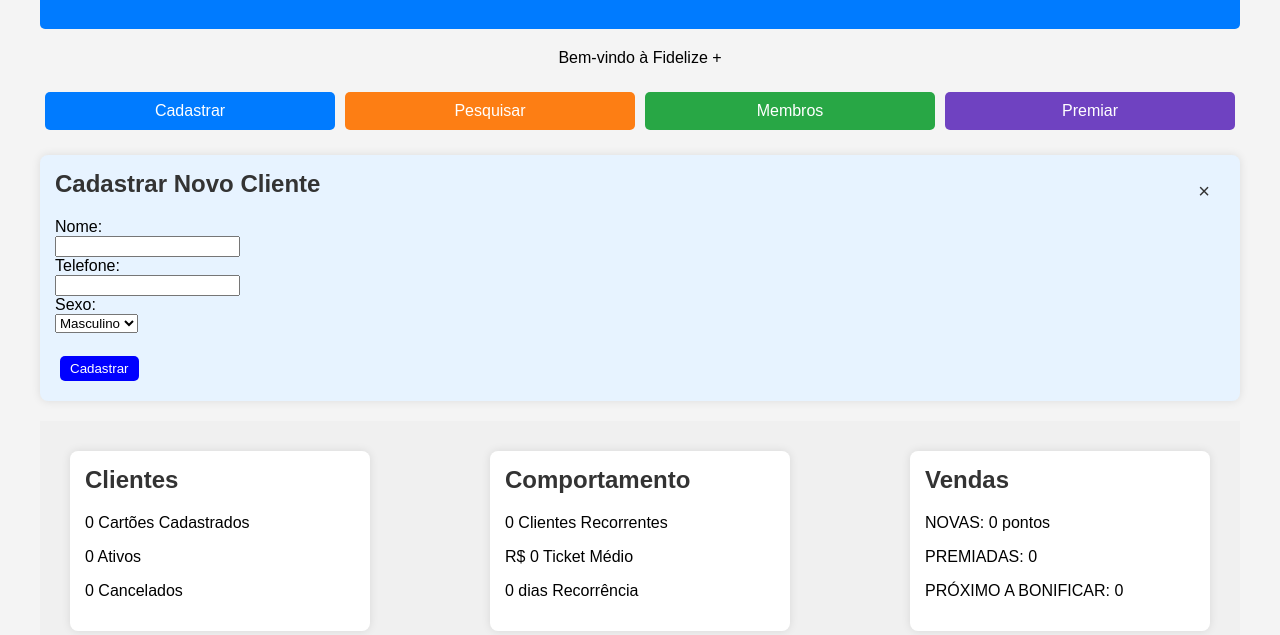
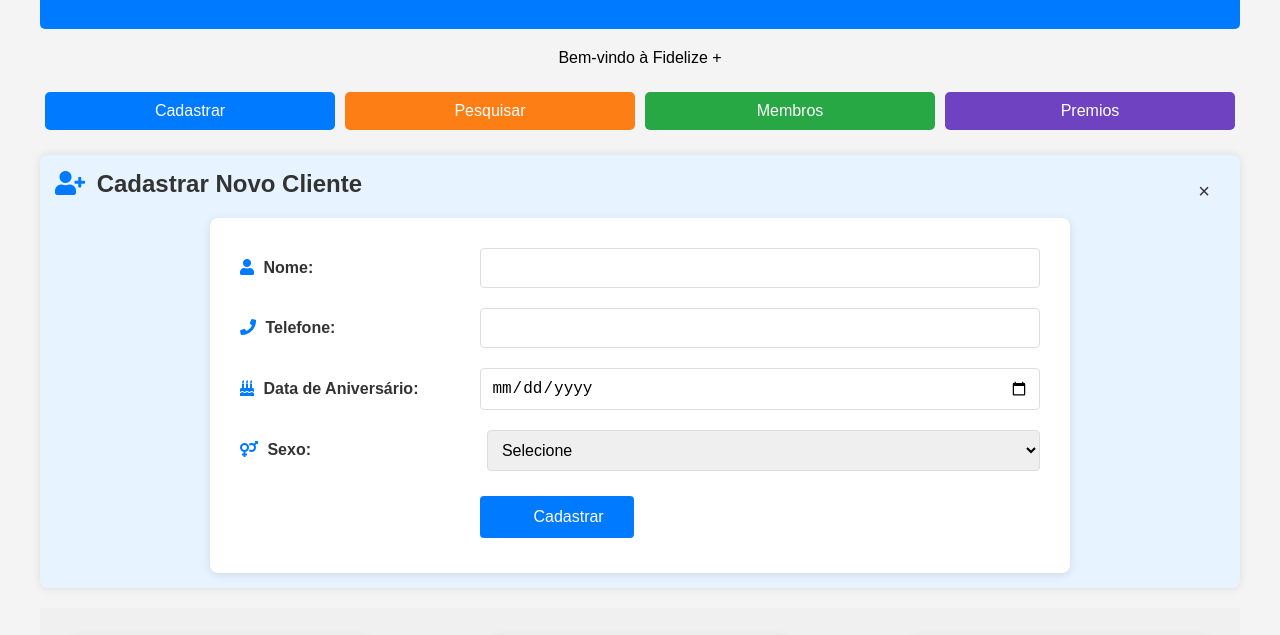
Before and after one commit to SrBauer/FidelizeMais, a plain HTML site: page dashboard.html in a window 1280 px wide. Both pictures are taken after a click on the button "Cadastrar". Shown: the part 91-726 px from the top of the page. Drawn offline with Linux system fonts and the light colour scheme.

Commit message:
Feature do dashbord adicionado o campo de aniversario

```diff
--- a/assets/css/dashboard.css
+++ b/assets/css/dashboard.css
@@ -119,7 +119,7 @@
 }
 
 #membrosTable th {
-    background-color: #67c089; /* Cor de fundo do cabeçalho da tabela */
+    background-color: #67c089;
     color: white;
     text-align: center;
 }
@@ -138,16 +138,42 @@
 }
 
 #membrosTable td button {
-    padding: 5px 10px;
-    background-color: #007bff;
+    padding: 8px;
+    margin: 2px;
+    background-color: transparent;
     border: none;
-    color: white;
-    border-radius: 5px;
+    color: #007bff;
     cursor: pointer;
+    font-size: 16px;
+    transition: color 0.3s ease;
 }
 
 #membrosTable td button:hover {
-    background-color: #0056b3;
+    color: #0056b3;
+}
+
+#membrosTable td button:nth-child(1) {
+    color: #ffc107;
+}
+
+#membrosTable td button:nth-child(1):hover {
+    color: #e0a800;
+}
+
+#membrosTable td button:nth-child(2) {
+    color: #28a745;
+}
+
+#membrosTable td button:nth-child(2):hover {
+    color: #218838;
+}
+
+#membrosTable td button:nth-child(3) {
+    color: #dc3545;
+}
+
+#membrosTable td button:nth-child(3):hover {
+    color: #c82333;
 }
 
 table {
@@ -296,3 +322,98 @@
 #resultadoPesquisa td button:hover {
     background-color: #0056b3;
 }
+
+/* Estilos para o formulário de cadastro */
+#cadastroForm {
+    width: 100%;
+    max-width: 600px;
+    margin: 0 auto;
+    padding: 20px;
+    background-color: #ffffff;
+    border-radius: 8px;
+    box-shadow: 0 2px 10px rgba(0, 0, 0, 0.1);
+}
+
+.form-group {
+    margin-bottom: 20px;
+}
+
+.form-group label {
+    display: block;
+    margin-bottom: 5px;
+    font-weight: bold;
+    color: #333;
+}
+
+.form-group input,
+.form-group select {
+    width: 100%;
+    padding: 10px;
+    border: 1px solid #ddd;
+    border-radius: 4px;
+    font-size: 16px;
+}
+
+.form-group input:focus,
+.form-group select:focus {
+    outline: none;
+    border-color: #007bff;
+    box-shadow: 0 0 0 2px rgba(0, 123, 255, 0.25);
+}
+
+#cadastroForm button {
+    width: 100%;
+    padding: 12px;
+    background-color: #007bff;
+    color: white;
+    border: none;
+    border-radius: 4px;
+    font-size: 16px;
+    cursor: pointer;
+    transition: background-color 0.3s ease;
+}
+
+#cadastroForm button:hover {
+    background-color: #0056b3;
+}
+
+/* Media queries para responsividade */
+@media screen and (min-width: 768px) {
+    #cadastroForm {
+        padding: 30px;
+    }
+
+    .form-group {
+        display: flex;
+        align-items: center;
+    }
+
+    .form-group label {
+        width: 30%;
+        margin-bottom: 0;
+        margin-right: 10px;
+    }
+
+    .form-group input,
+    .form-group select {
+        width: 70%;
+    }
+
+    #cadastroForm button {
+        width: auto;
+        padding: 12px 30px;
+        margin-left: 30%;
+    }
+}
+
+@media screen and (min-width: 1024px) {
+    #cadastroForm {
+        max-width: 800px;
+    }
+}
+
+/* Estilos para os ícones */
+.fas {
+    margin-right: 5px;
+    color: #007bff;
+}
--- a/assets/js/dashboard.js
+++ b/assets/js/dashboard.js
@@ -31,11 +31,13 @@
 function cadastrarCliente() {
     const nome = document.getElementById('nome').value;
     const telefone = document.getElementById('telefone').value;
+    const aniversario = document.getElementById('aniversario').value;
     const sexo = document.getElementById('sexo').value;
 
     const cliente = {
         nome: nome,
         telefone: telefone,
+        aniversario: aniversario,
         sexo: sexo,
         pontos: 0,
         historicoPontos: []
@@ -61,14 +63,44 @@
         tr.innerHTML = `
             <td>${cliente.nome}</td>
             <td>${cliente.telefone}</td>
+            <td>${formatarData(cliente.aniversario)}</td>
             <td>${cliente.pontos}</td>
             <td>
-                <button onclick="adicionarPontos(${index})">Adicionar Pontos</button>
-                <button onclick="resgatarPremio(${index})">Resgatar</button>
+                <button onclick="editarCliente(${index})" title="Editar"><i class="fas fa-edit"></i></button>
+                <button onclick="adicionarPontos(${index})" title="Adicionar Pontos"><i class="fas fa-plus-circle"></i></button>
+                <button onclick="resgatarPremio(${index})" title="Resgatar Prêmio"><i class="fas fa-gift"></i></button>
             </td>
         `;
         membrosList.appendChild(tr);
     });
+}
+
+function formatarData(data) {
+    if (!data) return '';
+    const [ano, mes, dia] = data.split('-');
+    return `${dia}/${mes}/${ano}`;
+}
+
+function editarCliente(index) {
+    const cliente = clientes[index];
+    const novoNome = prompt('Novo nome:', cliente.nome);
+    const novoTelefone = prompt('Novo telefone:', cliente.telefone);
+    const novoAniversario = prompt('Nova data de aniversário (AAAA-MM-DD):', cliente.aniversario);
+    const novoSexo = prompt('Novo sexo (masculino/feminino/outro):', cliente.sexo);
+
+    if (novoNome && novoTelefone && novoAniversario && novoSexo) {
+        cliente.nome = novoNome;
+        cliente.telefone = novoTelefone;
+        cliente.aniversario = novoAniversario;
+        cliente.sexo = novoSexo;
+
+        localStorage.setItem('clientes', JSON.stringify(clientes));
+        listarMembros();
+        atualizarDashboard();
+        alert('Cliente atualizado com sucesso!');
+    } else {
+        alert('Por favor, preencha todos os campos corretamente.');
+    }
 }
 
 function adicionarPontos(index) {
--- a/dashboard.html
+++ b/dashboard.html
@@ -6,6 +6,7 @@
     <meta name="viewport" content="width=device-width, initial-scale=1.0">
     <title>Dashboard</title>
     <link rel="stylesheet" href="./assets/css/dashboard.css">
+    <link rel="stylesheet" href="https://cdnjs.cloudflare.com/ajax/libs/font-awesome/5.15.3/css/all.min.css">
 </head>
 
 <body>
@@ -23,25 +24,36 @@
             <button class="button blue" data-section="cadastrar">Cadastrar</button>
             <button class="button orange" data-section="pontuar">Pesquisar</button>
             <button class="button green" data-section="membros">Membros</button>
-            <button class="button purple" data-section="premiar">Premiar</button>
+            <button class="button purple" data-section="premiar">Premios</button>
         </div>
 
         <!-- Seções dinâmicas -->
         <div id="cadastrar" class="section dynamic-section hidden blue-bg">
             <button class="close-btn" onclick="hideSection('cadastrar')">&times;</button>
-            <h2>Cadastrar Novo Cliente</h2>
+            <h2><i class="fas fa-user-plus"></i> Cadastrar Novo Cliente</h2>
             <form id="cadastroForm">
-                <label for="nome">Nome:</label><br>
-                <input type="text" id="nome" name="nome"><br>
-                <label for="telefone">Telefone:</label><br>
-                <input type="text" id="telefone" name="telefone"><br>
-                <label for="sexo">Sexo:</label><br>
-                <select id="sexo" name="sexo">
-                    <option value="masculino">Masculino</option>
-                    <option value="feminino">Feminino</option>
-                    <option value="outro">Outro</option>
-                </select><br><br>
-                <button type="button" onclick="cadastrarCliente()">Cadastrar</button>
+                <div class="form-group">
+                    <label for="nome"><i class="fas fa-user"></i> Nome:</label>
+                    <input type="text" id="nome" name="nome" required>
+                </div>
+                <div class="form-group">
+                    <label for="telefone"><i class="fas fa-phone"></i> Telefone:</label>
+                    <input type="tel" id="telefone" name="telefone" required>
+                </div>
+                <div class="form-group">
+                    <label for="aniversario"><i class="fas fa-birthday-cake"></i> Data de Aniversário:</label>
+                    <input type="date" id="aniversario" name="aniversario" required>
+                </div>
+                <div class="form-group">
+                    <label for="sexo"><i class="fas fa-venus-mars"></i> Sexo:</label>
+                    <select id="sexo" name="sexo" required>
+                        <option value="">Selecione</option>
+                        <option value="masculino">Masculino</option>
+                        <option value="feminino">Feminino</option>
+                        <option value="outro">Outro</option>
+                    </select>
+                </div>
+                <button type="button" onclick="cadastrarCliente()"><i class="fas fa-save"></i> Cadastrar</button>
             </form>
         </div>
 
@@ -60,8 +72,9 @@
                     <tr>
                         <th>Nome</th>
                         <th>Telefone</th>
+                        <th>Aniversário</th>
                         <th>Pontos</th>
-                        <th></th>
+                        <th>Ações</th>
                     </tr>
                 </thead>
                 <tbody id="membrosList"></tbody>
@@ -70,7 +83,7 @@
 
         <div id="premiar" class="section dynamic-section hidden purple-bg">
             <button class="close-btn" onclick="hideSection('premiar')">&times;</button>
-            <h2>Premiar</h2>
+            <h2>Premios</h2>
             <form id="premiosForm">
                 <label for="premio">Nome do Prêmio:</label><br>
                 <input type="text" id="premio" name="premio"><br><br>
```
